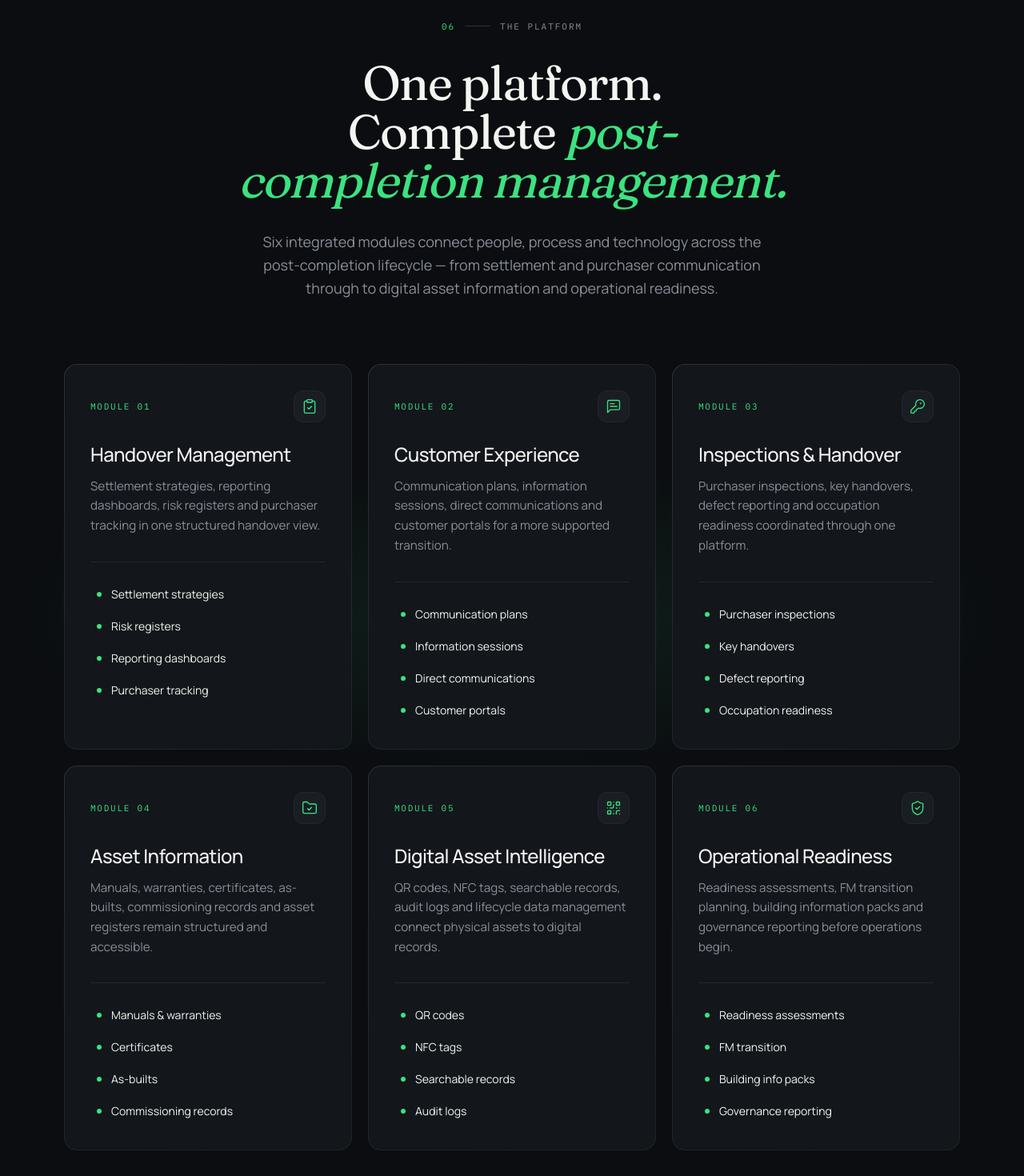
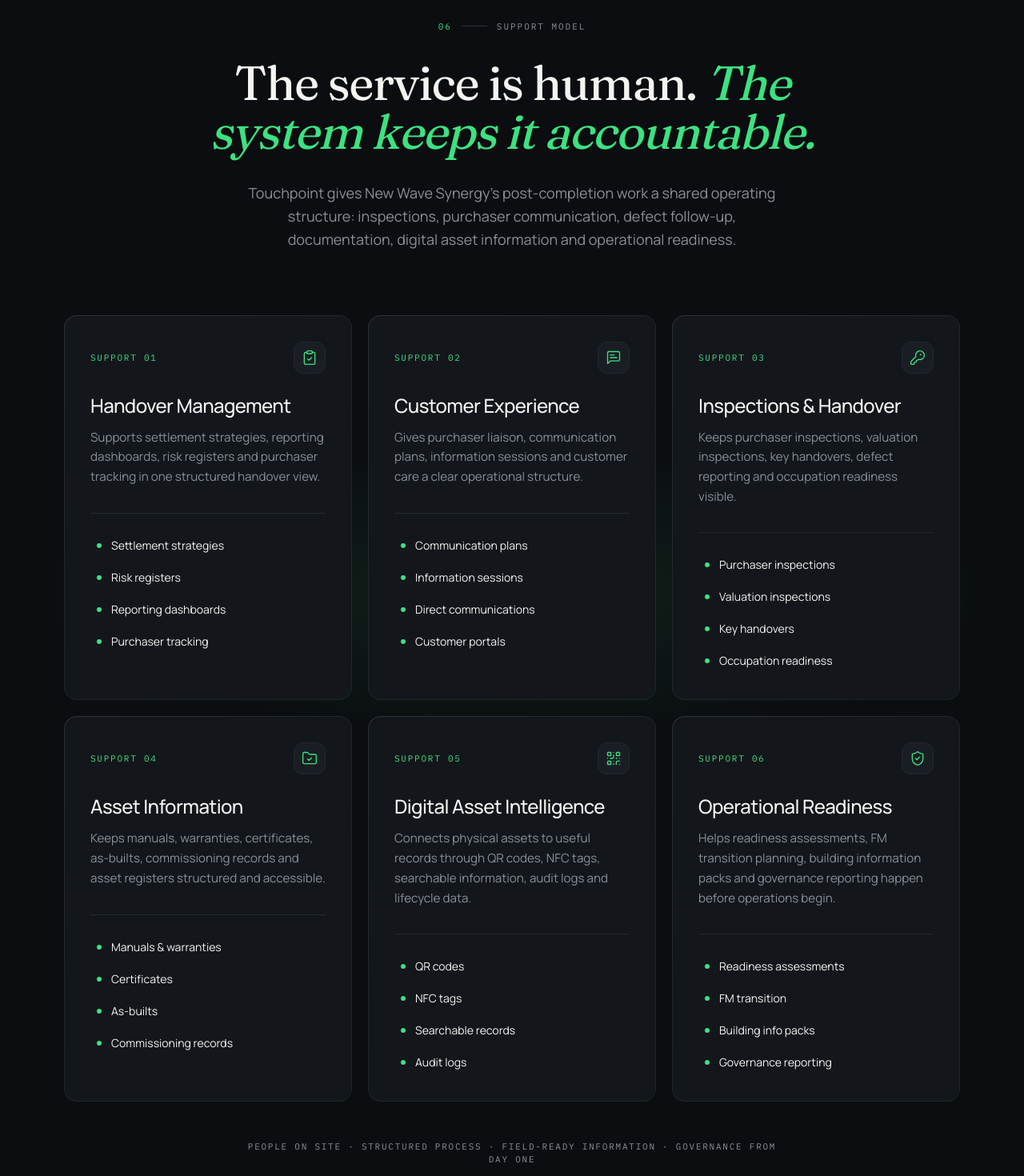
Before and after one commit to EVAVO-STUDIO/touchpoint, a Next.js app: page / in a window 1280 px wide. Shown: the part 6460-7930 px from the top of the page at 80% size. Built offline with nearby package versions, Linux system fonts and the light colour scheme.

Commit message:
feat: soften platform section into service support model

```diff
--- a/components/sections/system.tsx
+++ b/components/sections/system.tsx
@@ -12,50 +12,50 @@
 const modules = [
   {
     icon: ClipboardCheck,
-    tag: 'Module 01',
+    tag: 'Support 01',
     title: 'Handover Management',
     description:
-      'Settlement strategies, reporting dashboards, risk registers and purchaser tracking in one structured handover view.',
+      'Supports settlement strategies, reporting dashboards, risk registers and purchaser tracking in one structured handover view.',
     items: ['Settlement strategies', 'Risk registers', 'Reporting dashboards', 'Purchaser tracking'],
   },
   {
     icon: MessageSquareText,
-    tag: 'Module 02',
+    tag: 'Support 02',
     title: 'Customer Experience',
     description:
-      'Communication plans, information sessions, direct communications and customer portals for a more supported transition.',
+      'Gives purchaser liaison, communication plans, information sessions and customer care a clear operational structure.',
     items: ['Communication plans', 'Information sessions', 'Direct communications', 'Customer portals'],
   },
   {
     icon: KeyRound,
-    tag: 'Module 03',
+    tag: 'Support 03',
     title: 'Inspections & Handover',
     description:
-      'Purchaser inspections, key handovers, defect reporting and occupation readiness coordinated through one platform.',
-    items: ['Purchaser inspections', 'Key handovers', 'Defect reporting', 'Occupation readiness'],
+      'Keeps purchaser inspections, valuation inspections, key handovers, defect reporting and occupation readiness visible.',
+    items: ['Purchaser inspections', 'Valuation inspections', 'Key handovers', 'Occupation readiness'],
   },
   {
     icon: FolderCheck,
-    tag: 'Module 04',
+    tag: 'Support 04',
     title: 'Asset Information',
     description:
-      'Manuals, warranties, certificates, as-builts, commissioning records and asset registers remain structured and accessible.',
+      'Keeps manuals, warranties, certificates, as-builts, commissioning records and asset registers structured and accessible.',
     items: ['Manuals & warranties', 'Certificates', 'As-builts', 'Commissioning records'],
   },
   {
     icon: QrCode,
-    tag: 'Module 05',
+    tag: 'Support 05',
     title: 'Digital Asset Intelligence',
     description:
-      'QR codes, NFC tags, searchable records, audit logs and lifecycle data management connect physical assets to digital records.',
+      'Connects physical assets to useful records through QR codes, NFC tags, searchable information, audit logs and lifecycle data.',
     items: ['QR codes', 'NFC tags', 'Searchable records', 'Audit logs'],
   },
   {
     icon: ShieldCheck,
-    tag: 'Module 06',
+    tag: 'Support 06',
     title: 'Operational Readiness',
     description:
-      'Readiness assessments, FM transition planning, building information packs and governance reporting before operations begin.',
+      'Helps readiness assessments, FM transition planning, building information packs and governance reporting happen before operations begin.',
     items: ['Readiness assessments', 'FM transition', 'Building info packs', 'Governance reporting'],
   },
 ];
@@ -65,7 +65,7 @@
     <section
       id="system"
       className="relative border-t border-border py-24 md:py-32"
-      aria-label="Platform modules"
+      aria-label="Support model"
     >
       <div
         className="pointer-events-none absolute inset-x-0 top-1/2 -z-10 h-96 -translate-y-1/2 opacity-60"
@@ -80,20 +80,20 @@
         <div className="mx-auto max-w-3xl text-center">
           <Reveal>
             <SectionEyebrow number="06" className="justify-center">
-              The platform
+              Support model
             </SectionEyebrow>
           </Reveal>
           <Reveal delay={0.05}>
             <h2 className="display-lg mt-8 text-balance">
-              One platform. Complete{' '}
-              <span className="italic-accent text-accent">post-completion management.</span>
+              The service is human.{' '}
+              <span className="italic-accent text-accent">The system keeps it accountable.</span>
             </h2>
           </Reveal>
           <Reveal delay={0.1}>
             <p className="mx-auto mt-8 max-w-2xl text-pretty text-lg leading-[1.6] text-muted">
-              Six integrated modules connect people, process and technology across
-              the post-completion lifecycle — from settlement and purchaser
-              communication through to digital asset information and operational readiness.
+              Touchpoint gives New Wave Synergy&rsquo;s post-completion work a shared
+              operating structure: inspections, purchaser communication, defect
+              follow-up, documentation, digital asset information and operational readiness.
             </p>
           </Reveal>
         </div>
@@ -136,7 +136,7 @@
 
         <Reveal delay={0.4}>
           <p className="mx-auto mt-12 max-w-2xl text-center font-mono text-2xs uppercase tracking-[0.16em] text-muted">
-            Handover Management · Customer Experience · Inspections · Asset Information · Digital Intelligence · Operational Readiness
+            People on site · Structured process · Field-ready information · Governance from day one
           </p>
         </Reveal>
       </div>
```
